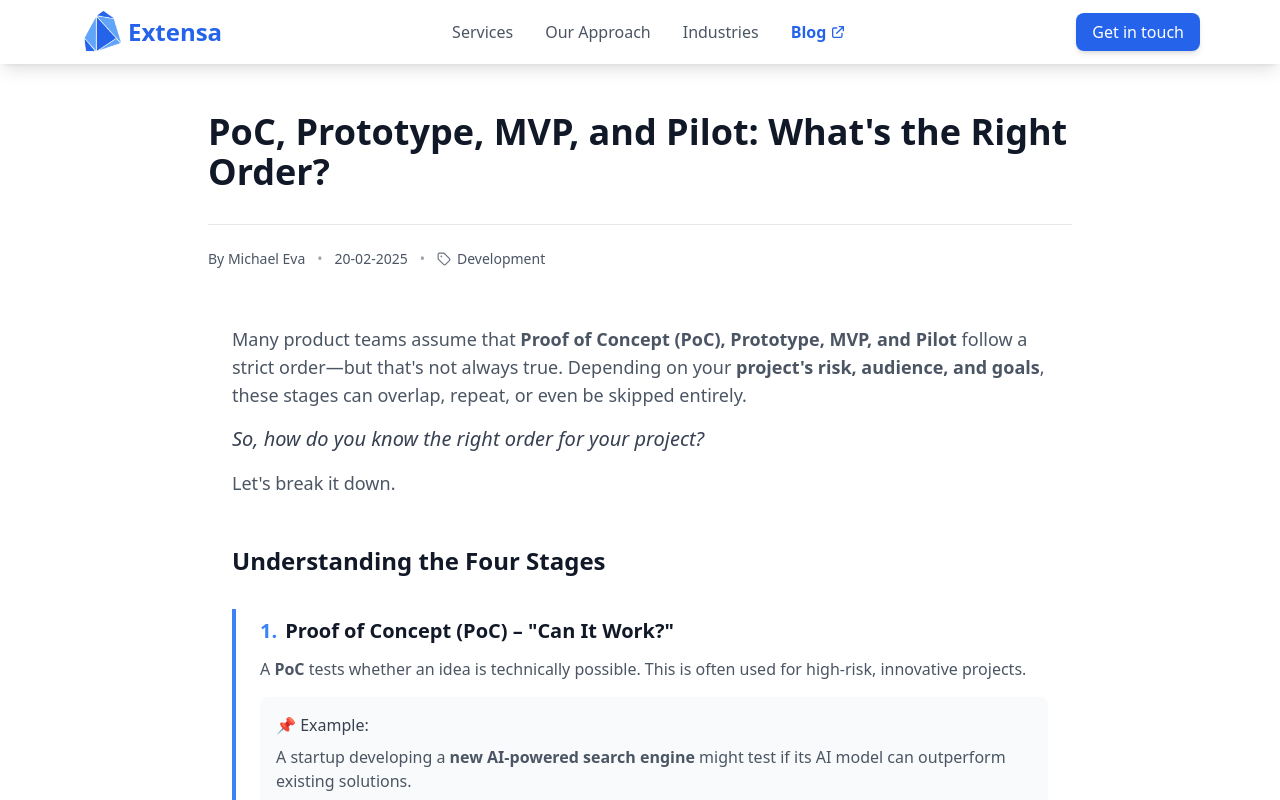
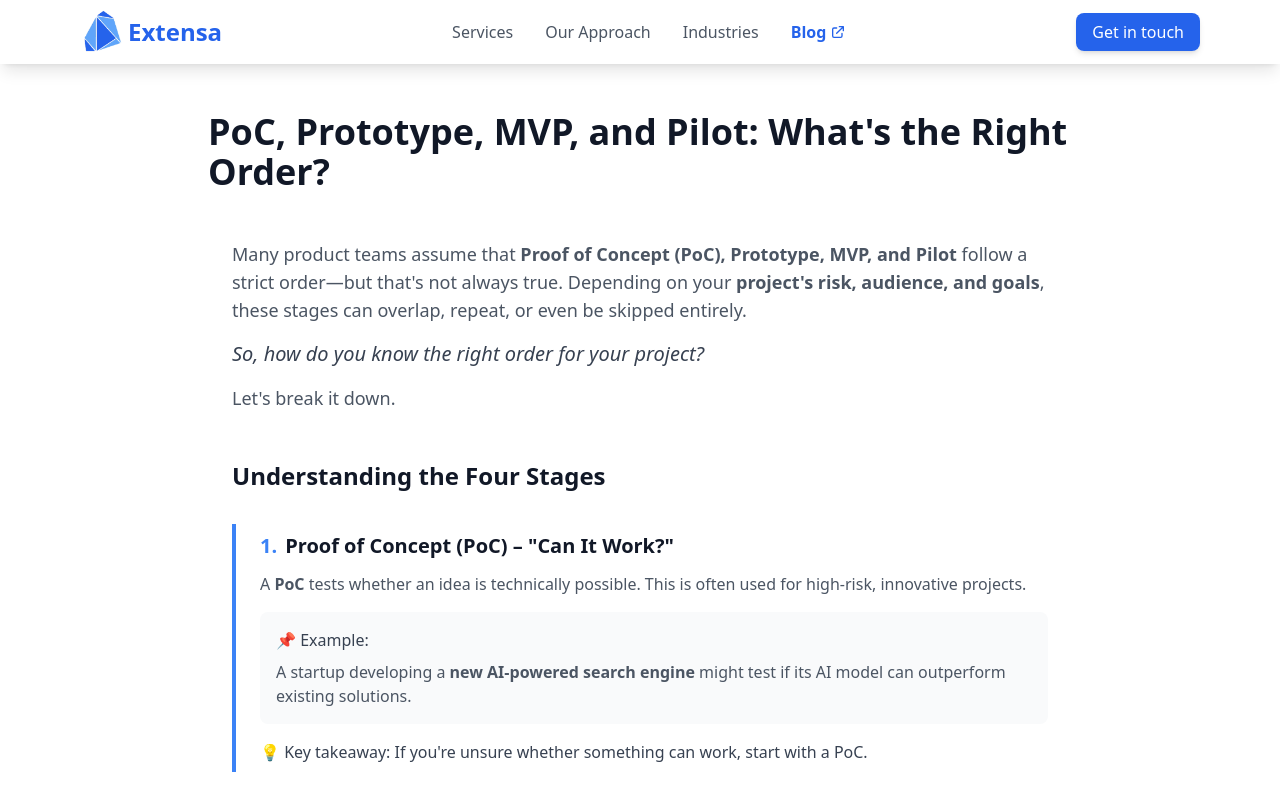
Before and after one commit to michael-eva/next-studio-website, a Next.js app: page /blog/development-stages-order in a window 1280 px wide. Shown: the top 800 px of the page. Built offline with nearby package versions, Linux system fonts and the light colour scheme.

Commit message:
remove metadata in post

```diff
--- a/app/blog/components/Layout.tsx
+++ b/app/blog/components/Layout.tsx
@@ -49,7 +49,7 @@ const Layout: React.FC<LayoutProps> = ({
                         <h1 className="text-4xl font-bold text-gray-900 mb-6">
                             {title}
                         </h1>
-                        {metadata && (
+                        {/* {metadata && (
                             <div className="my-8 border-t border-gray-200 pt-6">
                                 <div className="text-gray-600 text-sm">
                                     <div className="flex items-center gap-3">
@@ -64,7 +64,7 @@ const Layout: React.FC<LayoutProps> = ({
                                     </div>
                                 </div>
                             </div>
-                        )}
+                        )} */}
                         {children}
 
                         {metadata?.navigation && (
```
